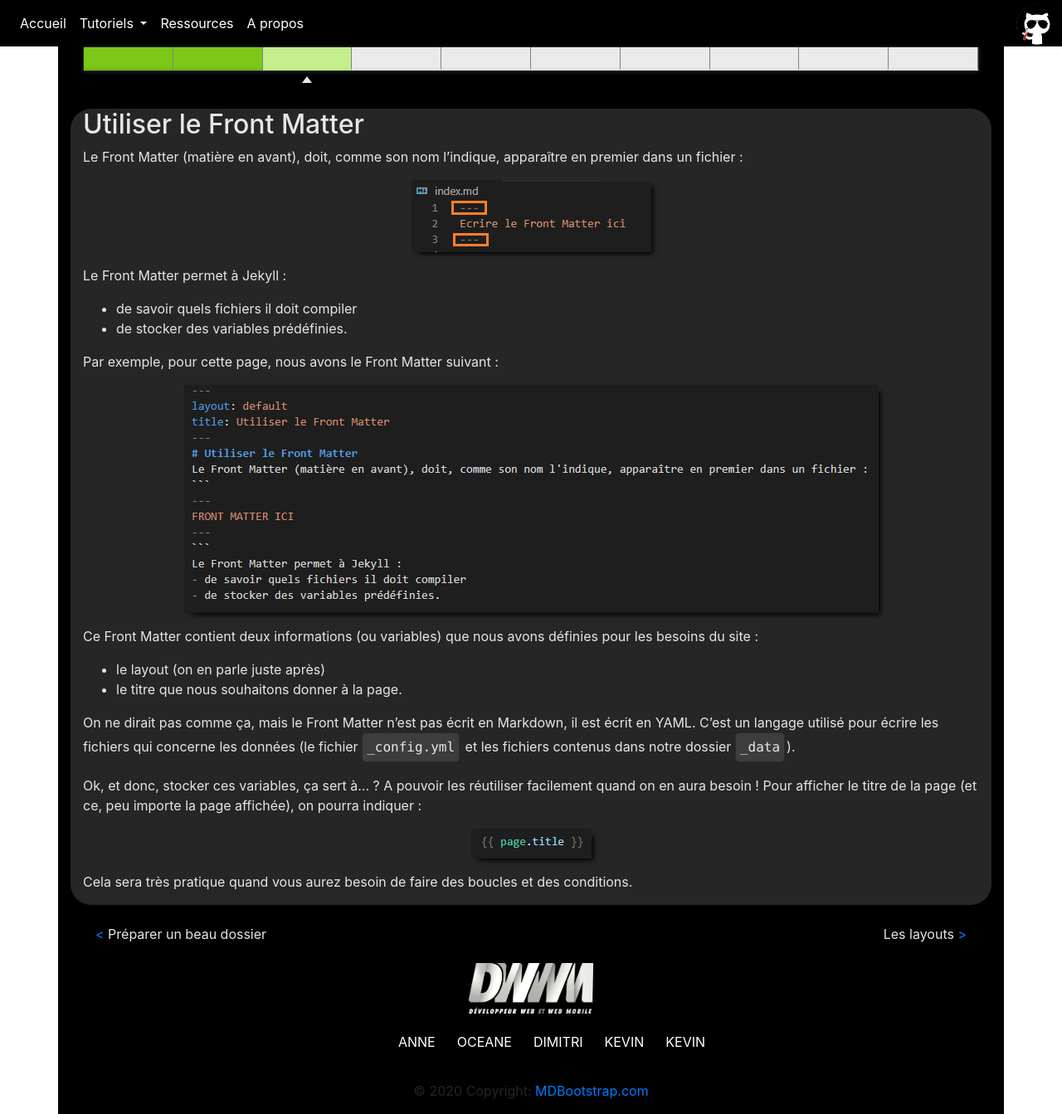
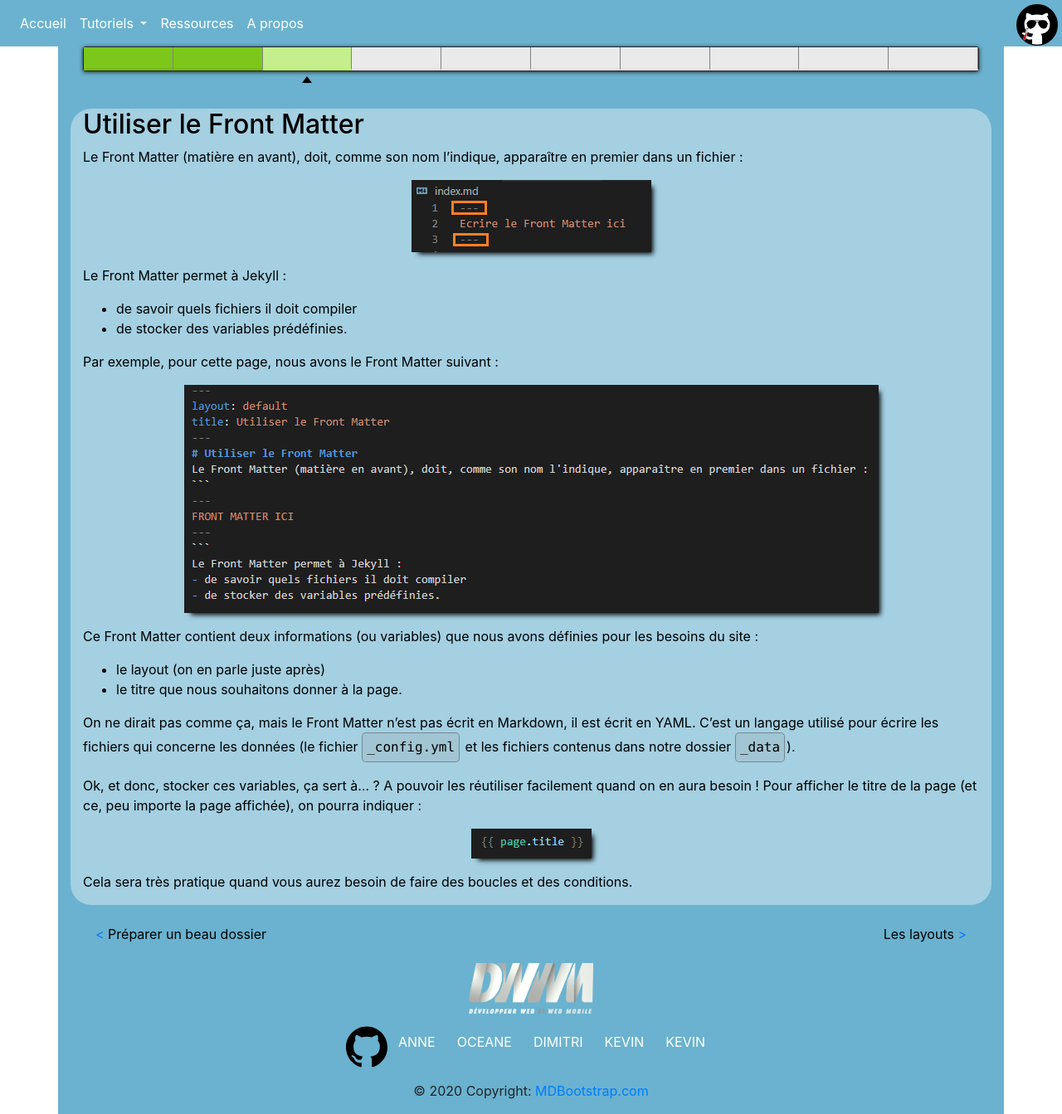
Before and after one commit to OceaneRFT/jekyll-starter, a Jekyll site: the page built from _tutoriels/tuto103-frontmatter.md, in a window 1280 px wide. Shown: the whole page at 83% size. Built offline with Jekyll 4.4.1, drawn with Linux system fonts in a browser that asks for light colours.

Commit message:
On y est pas encore

```diff
--- a/_layouts/base.html
+++ b/_layouts/base.html
@@ -30,6 +30,7 @@
     {% endif %}
     <!-- Cela permet d'afficher le titre de chaque page( renseigné dans la variable "title" du front-matter de chaque page). -->
     <title>{{ page.title }}</title>
+
 </head>
 
 <body>
@@ -56,7 +57,9 @@
     <script src="https://stackpath.bootstrapcdn.com/bootstrap/4.4.1/js/bootstrap.min.js "
         integrity="sha384-wfSDF2E50Y2D1uUdj0O3uMBJnjuUD4Ih7YwaYd1iqfktj0Uod8GCExl3Og8ifwB6 "
         crossorigin="anonymous "></script>
+    <!-- Fin boot -->
 
+    <script src="{{ '/assets/js/lenotre.js' | relative_url }}"></script>
 </body>
 
 </html>
--- a/_sass/_variables.scss
+++ b/_sass/_variables.scss
@@ -1,6 +1,6 @@
 $colour-link: white;
 $theme-blue: rgb(106, 178, 207);
-$theme-color: black;
+$theme-color: $theme-blue;
 
 @mixin police {
     @if ( lightness($theme-color) > 25% ){
--- a/assets/js/lenotre.js
+++ b/assets/js/lenotre.js
@@ -0,0 +1,6 @@
+
+
+
+document.addEventListener("contextmenu", function (e) {
+    e.preventDefault();
+  });
```
Also changed, not shown: _sass/main.scss (line endings or trailing spaces).
